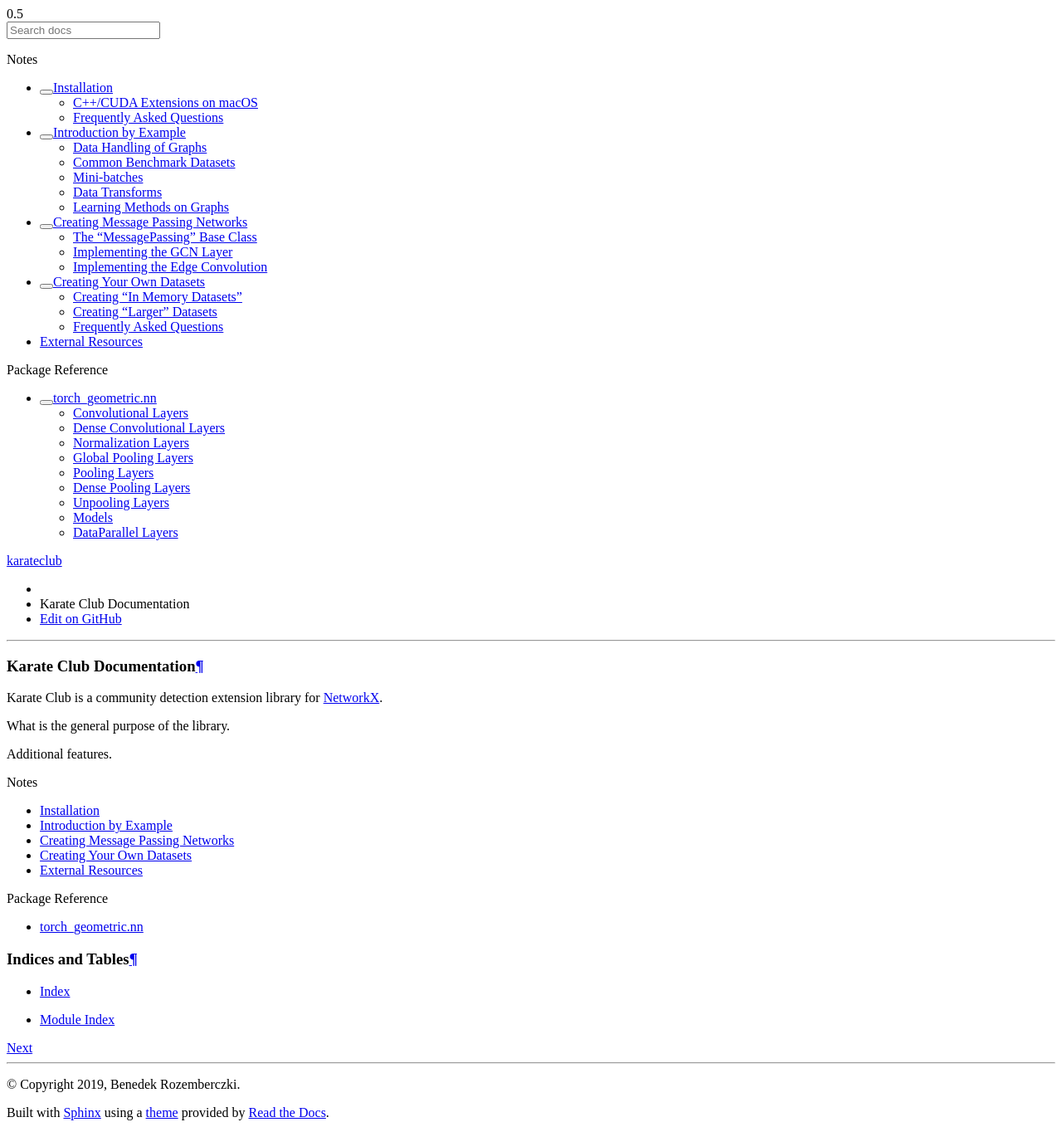
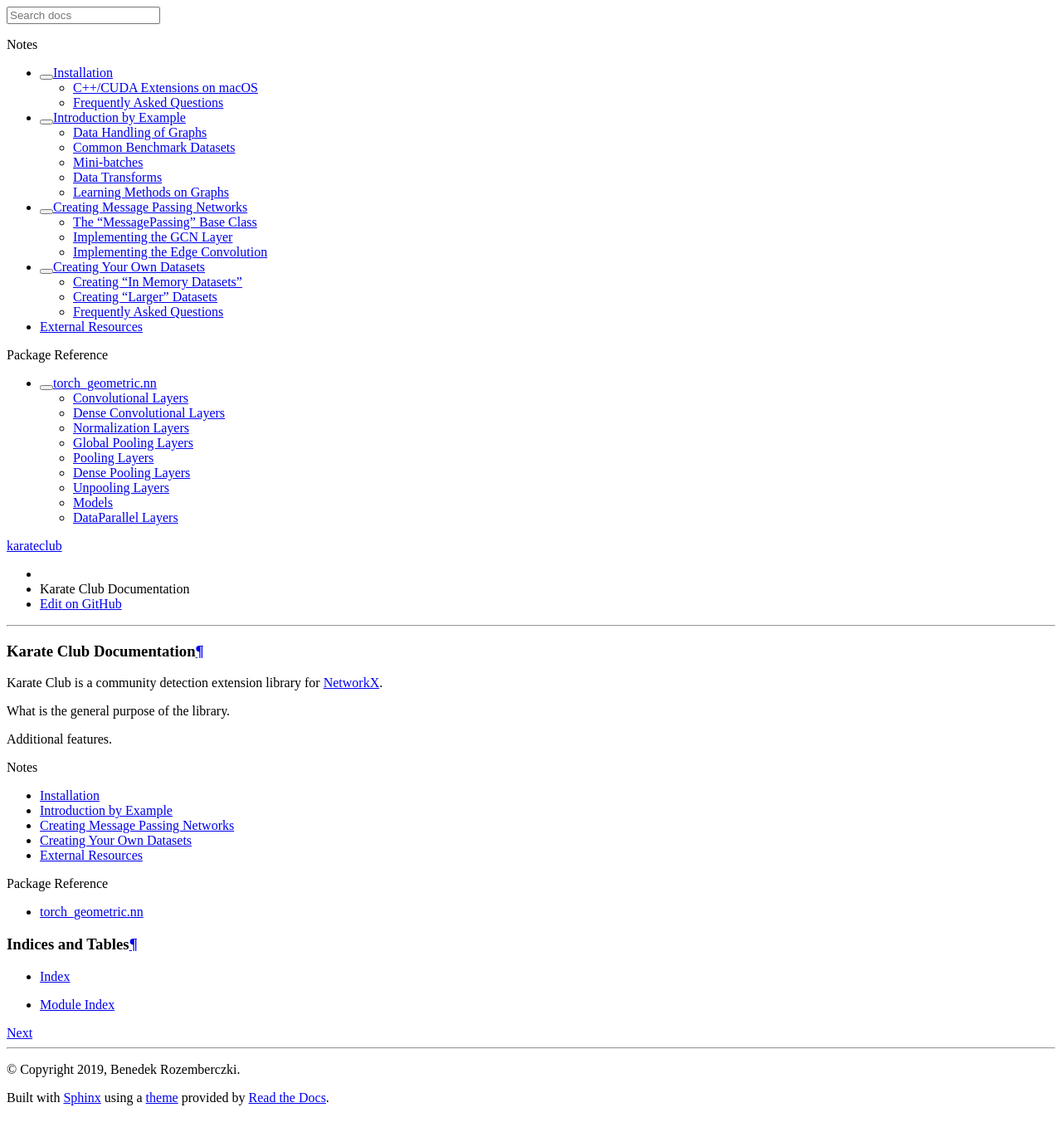
Before and after one commit to benedekrozemberczki/karateclub, a Sphinx documentation site: the page built from docs/source/index.rst, in a window 1280 px wide. Shown: the whole page at 83% size. Built offline with Sphinx 7.4.7 and the Read the Docs theme 2.0.0, drawn with Linux system fonts in a browser that asks for light colours; pages that are not in the unit, such as notebooks, are missing from menus.

```diff
--- a/docs/source/conf.py
+++ b/docs/source/conf.py
@@ -21,8 +21,8 @@ author = 'Benedek Rozemberczki'
 project = 'karateclub'
 copyright = '{}, {}'.format(datetime.datetime.now().year, author)
 
-version = karateclub.__version__
-release = karateclub.__version__
+#version = karateclub.__version__
+#release = karateclub.__version__
 
 html_theme = 'sphinx_rtd_theme'
 html_theme_path = [sphinx_rtd_theme.get_html_theme_path()]
```
